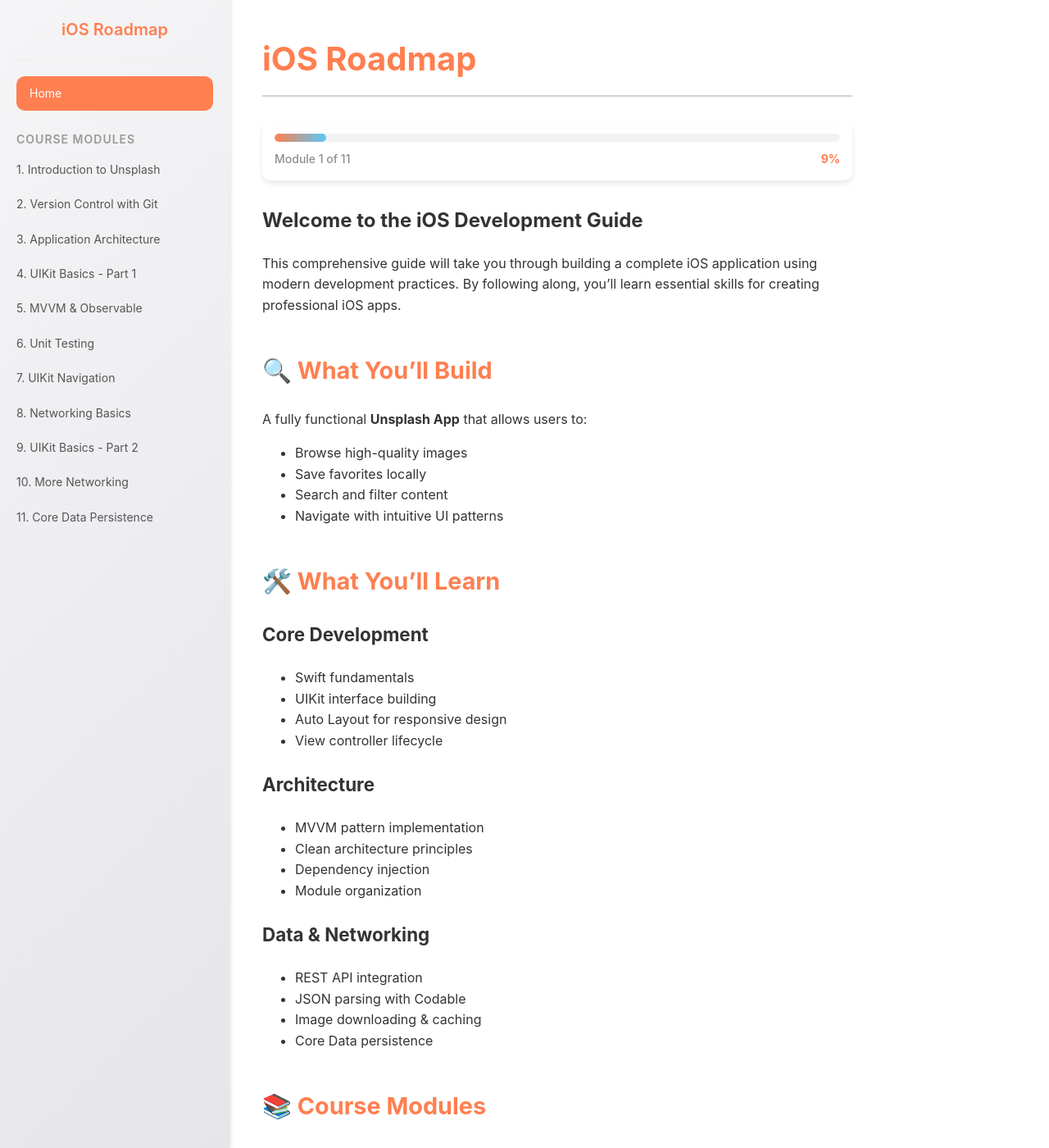
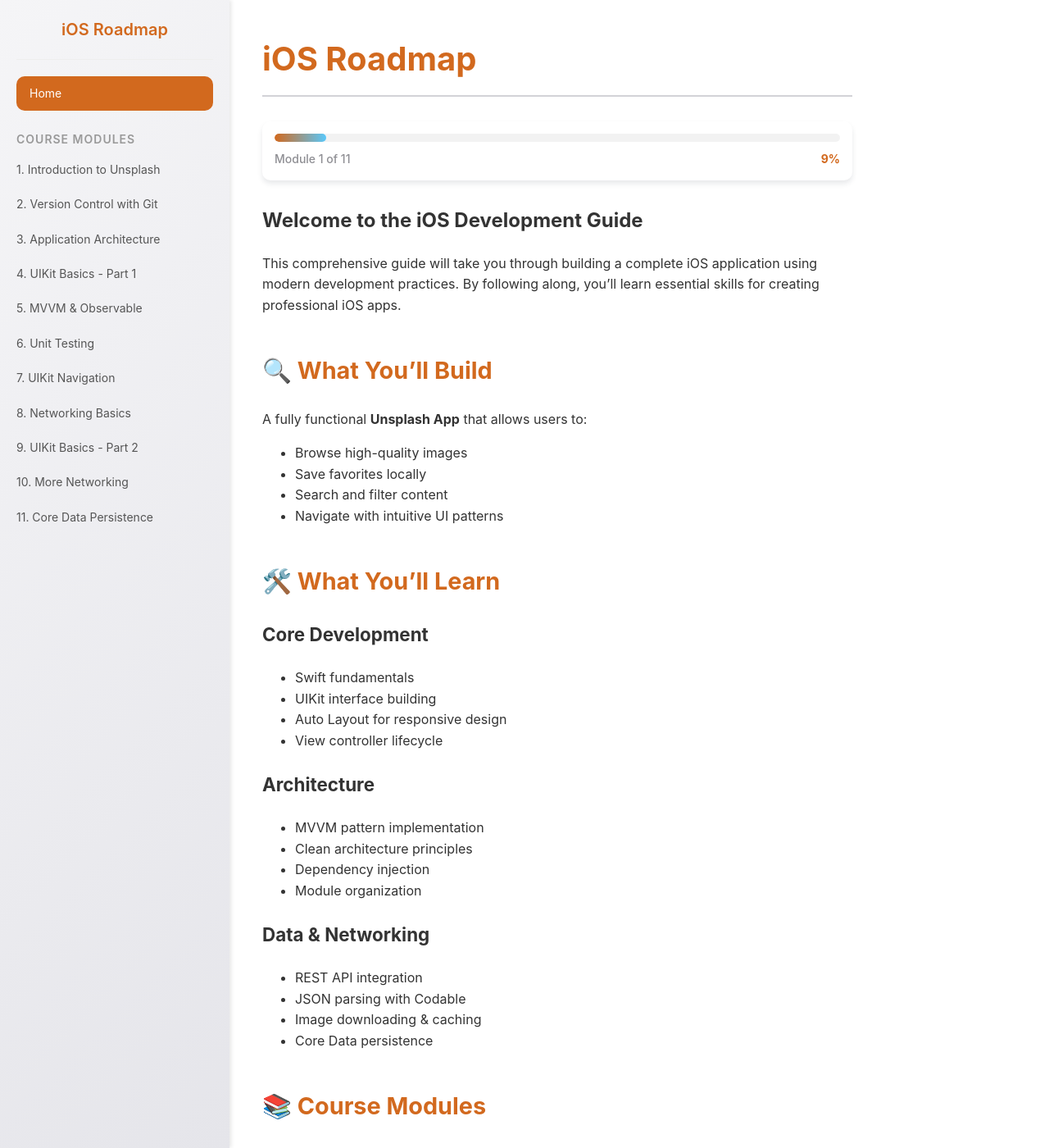
Before and after one commit to yaajevika/yaajevika.github.io, a Jekyll site: the page built from index.md, in a window 1280 px wide and 1400 px high. Shown: the whole window at 82% size. Built offline with Jekyll 4.4.1, drawn with Linux system fonts in a browser that asks for light colours.

Commit message:
Test commit

```diff
--- a/_layouts/default.html
+++ b/_layouts/default.html
@@ -8,7 +8,7 @@
   <style>
     :root {
       --sidebar-width: 280px;
-      --primary-color: #FF7F50; /* New primary color */
+      --primary-color: #D2691E; /* New primary color */
       --accent-color: #E9967A; /* iOS orange */
       --dark-text: #192B37; /* For headings and important text */
       --light-gray: #f5f5f7;
```
